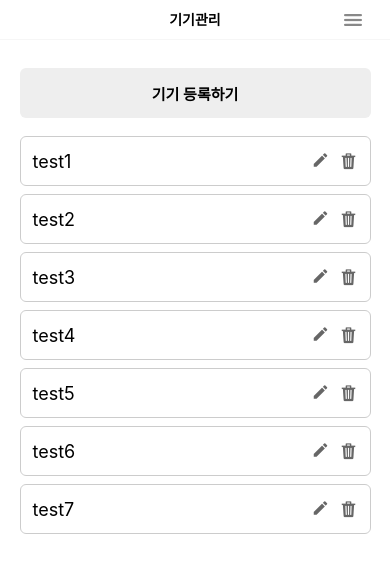
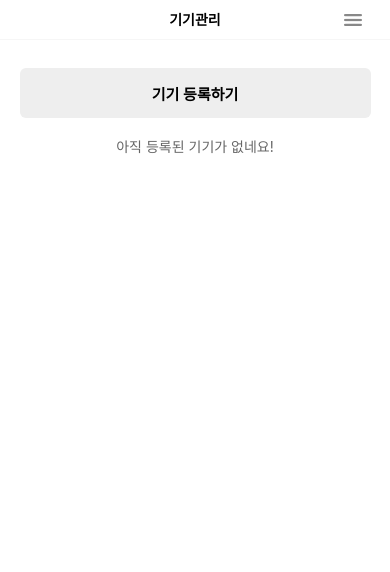
Before and after one commit to Mistfarm/MistFarm_Android, a React Native app: screen /Device in a window 390 px wide. Shown: the top 572 px of the page. Built offline with nearby package versions, Linux system fonts and the light colour scheme.

Commit message:
feat :: no device

```diff
--- a/src/screens/Device.tsx
+++ b/src/screens/Device.tsx
@@ -1,5 +1,5 @@
 import React from "react"
-import { View, StyleSheet, ScrollView } from "react-native"
+import { View, StyleSheet, ScrollView, Text } from "react-native"
 import { SafeAreaView } from "react-native-safe-area-context"
 import { useNavigation } from "@react-navigation/native"
 import { NativeStackNavigationProp } from "@react-navigation/native-stack"
@@ -7,6 +7,7 @@ import { RootStackParamList } from "../types/navigation"
 import { Button, Header } from "../components/common"
 import { DeviceItem } from "../components/Device/DeviceItem"
 import responsive from "../utils/responsive"
+import { colors } from "../styles/colors"
 
 type DeviceScreenNavigationProp = NativeStackNavigationProp<
     RootStackParamList,
@@ -14,15 +15,17 @@ type DeviceScreenNavigationProp = NativeStackNavigationProp<
 >
 
 export function Device() {
-    const dummy = [
-        { name: "test1" },
-        { name: "test2" },
-        { name: "test3" },
-        { name: "test4" },
-        { name: "test5" },
-        { name: "test6" },
-        { name: "test7" },
-    ]
+    const dummy = new Array(0)
+
+    // const dummy = [
+    //     { name: "test1" },
+    //     { name: "test2" },
+    //     { name: "test3" },
+    //     { name: "test4" },
+    //     { name: "test5" },
+    //     { name: "test6" },
+    //     { name: "test7" },
+    // ]
 
     const navigation = useNavigation<DeviceScreenNavigationProp>()
 
@@ -40,11 +43,17 @@ export function Device() {
                 <View style={styles.container}>
                     <Button type="gray">기기 등록하기</Button>
 
-                    <View style={styles.items}>
-                        {dummy.map((v, i) => (
-                            <DeviceItem name={v.name} key={i} />
-                        ))}
-                    </View>
+                    {dummy.length ? (
+                        <View style={styles.items}>
+                            {dummy.map((v, i) => (
+                                <DeviceItem name={v.name} key={i} />
+                            ))}
+                        </View>
+                    ) : (
+                        <Text style={styles.text}>
+                            아직 등록된 기기가 없네요!
+                        </Text>
+                    )}
                 </View>
             </ScrollView>
         </SafeAreaView>
@@ -66,4 +75,8 @@ const styles = StyleSheet.create({
     items: {
         gap: responsive(8),
     },
+    text: {
+        margin: "auto",
+        color: colors.gray[600],
+    },
 })
```
